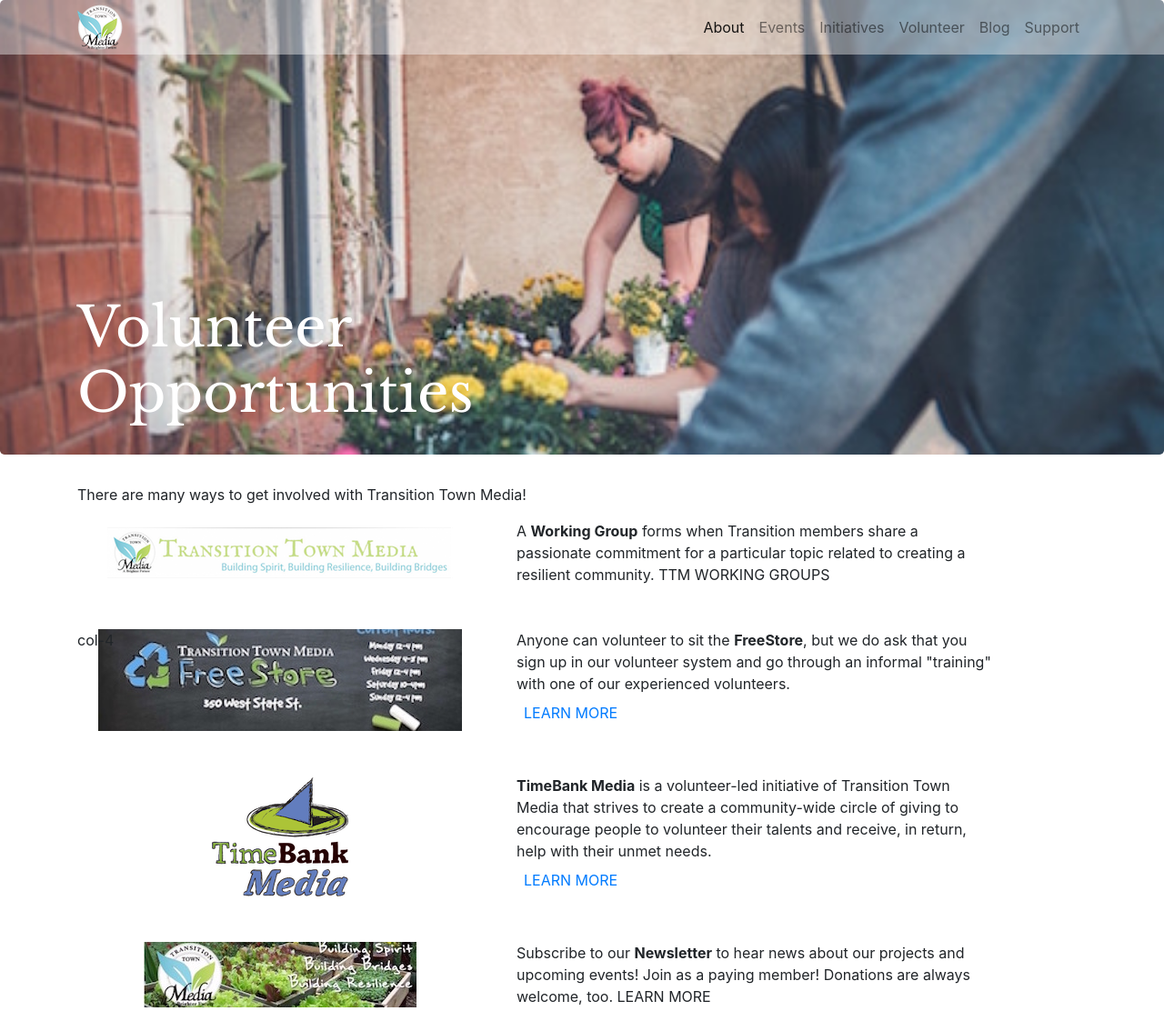
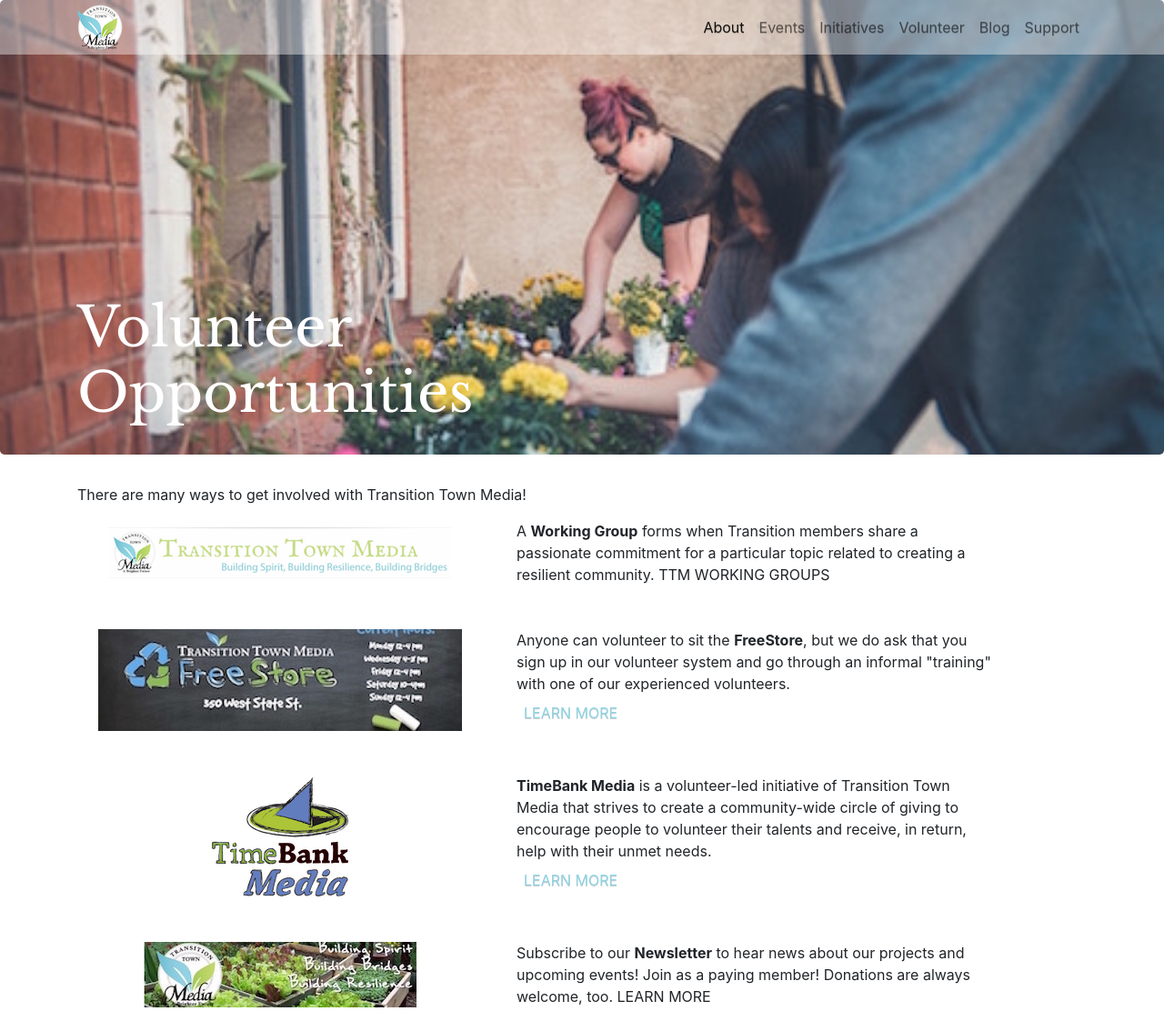
Before and after one commit to LoriImbesi/ttm-website-project, a PHP site: page /volunteerOps.php in a window 1280 px wide. Shown: the top 1112 px of the page at 91% size. Run offline with PHP 8.4, Linux system fonts and the light colour scheme; some libraries are stand-ins or nearby versions.

Commit message:
Changed size and color of See-all-events button; changed color of text links; adjusted image sizes on Volunteer page.

```diff
--- a/index.php
+++ b/index.php
@@ -84,8 +84,13 @@
                     <div class="card-deck-wrapper" style="background-color: #F8F8F8;">
                         <div class="card-deck">
                             <div class="card">
+
+                                 <!--    <div class="card-img-overlay">
+    <h5 class="card-title">Card title</h5> -->
                                 <img class="card-img-top" src="Assets/cardcapgreen.jpg" alt="Card image cap">
+
                                 <div class="card-body">
+
                                     <h5 class="card-title">6:00 p.m. - 9:00 p.m.</h5>
                                     <p class="card-text">Blood, Sweat and Tears: Works by Russell Craig @ Philadlephia Magic Gardens.</p>
                                     <p class="card-text"><small class="text-muted">Organized by: Powerful Artwork Advocates for Social Change</small></p>
--- a/ttm.css
+++ b/ttm.css
@@ -49,19 +49,20 @@ body, html {
     vertical-align: super;
     background-image: linear-gradient(to bottom, rgb 143,213,228);
     transition : background-color 0.5s ease 0s;
-   /* background-color: #8FD5E4; */
-    color: white;
-} */
+   /* background-color: #8FD5E4;
+color: white;*/
 
-.btn {
+
+.btn-see-all-events {
    border-top: 1px solid #96d1f8;
-   background: #8fd4e4;
-   background: -webkit-gradient(linear, left top, left bottom, from(#3e779d), to(#8fd4e4));
+   background: #8FD5E4;
+   /*background: -webkit-gradient(linear, left top, left bottom, from(#3e779d), to(#8fd4e4));
    background: -webkit-linear-gradient(top, #3e779d, #8fd4e4);
    background: -moz-linear-gradient(top, #3e779d, #8fd4e4);
    background: -ms-linear-gradient(top, #3e779d, #8fd4e4);
-   background: -o-linear-gradient(top, #3e779d, #8fd4e4);
-   padding: 5px 10px;
+   background: -o-linear-gradient(top, #3e779d, #8fd4e4); */
+    margin-left: 5px;
+   padding: 10px 15px;
    -webkit-border-radius: 8px;
    -moz-border-radius: 8px;
    border-radius: 8px;
@@ -70,17 +71,17 @@ body, html {
    box-shadow: rgba(0,0,0,1) 0 1px 0;
    text-shadow: rgba(0,0,0,.4) 0 1px 0;
    color: white;
-   font-size: 14px;
-   font-family: Helvetica, serif;
+   font-size: 15px;
+   font-family: "Open sans", serif;
    text-decoration: none;
    vertical-align: super;
    }
-.btn:hover {
+.btn-see-all-events:hover {
    border-top-color: #28597a;
    background: #28597a;
-   color: #ccc;
+   color: white;
    }
-.btn:active {
+.btn-see-all-events:active {
    border-top-color: #1b435e;
    background: #1b435e;
    }
@@ -95,9 +96,12 @@ footer {
 footer a {
     color: #8FD5E4;
 }
-footer a:hover,
+
+footer a:hover {
+    color: #28597a;
+}
 footer a:active {
-    color: gray;
+    color: lightgray;
 }
 
 footer .larger-footer-links {
@@ -105,10 +109,6 @@ footer .larger-footer-links {
 }
 footer .larger-footer-links a {
     font-size: 150%;
-}
-
-}
-
 }
 
 font {font-family:"Open Sans", sans-serif; }
@@ -123,7 +123,16 @@ h3 {color: #000033; font-family:"Libre Baskerville", sans-serif; }
 
 h4 {color: #000033; font-family:"Libre Baskerville", sans-serif; }
 
-
+.nav-link {
+    color: #8fd4e4;
+    text-shadow: rgba(0,0,0,.2) 0 1px 0;
+}
+.nav-link a:hover {
+    color: #28597a;
+}
+.nav-link a:active {
+    color: #28597a;
+}
 .section-heading {
     padding-top: 10px;
     font-family:"Libre Baskerville", serif;
--- a/volunteerOps.php
+++ b/volunteerOps.php
@@ -30,7 +30,7 @@
                     <div class="row">
 
 
-                    <div class="col-5 mb-5" style="background-image:url(Assets/TTMbanner.png); max-width: 100%;"></div>
+                        <div class="col-5 mb-5" style="background-image:url(Assets/TTMbanner.png)"; max-width= 100%;></div>
 
 
 
@@ -40,25 +40,24 @@
                         </div>
                         <div class="col-1 mb-5">
                         </div>
-                    <div class="col-5 mb-5 "style="background-image:url(Assets/free-store-fb-cover.jpg);">col-4</div>
+                        <div class="col-5 mb-5 "style="background-image:url(Assets/free-store-fb-cover.jpg)"; max-width= 100%; ></div>
                         <div class="col-6 mb-5">
                             <div class="px-2">
-                            Anyone can volunteer to sit the <strong>FreeStore</strong>, but we do ask that you sign up in our volunteer system and go through an informal "training" with one of our experienced volunteers.</div> <a class="nav-link" href="https://www.mediafreestore.com">LEARN MORE</a>
+                                Anyone can volunteer to sit the <strong>FreeStore</strong>, but we do ask that you sign up in our volunteer system and go through an informal "training" with one of our experienced volunteers.</div> <a class="nav-link" href="https://www.mediafreestore.com"style="color: #8fd4e4">LEARN MORE</a>
                         </div>
-                    <div class="col-5 mb-5 " style="background-image:url(Assets/TimeBank_Logo.png);"></div>
+                        <div class="col-5 mb-5 " style="background-image:url(Assets/TimeBank_Logo.png)"; max-width= 100%;></div>
                         <div class="col-6 mb-5">
 
                             <div class="px-2">
-                            <strong>TimeBank Media</strong> is a volunteer-led initiative of Transition Town Media that strives to create a community-wide circle of giving to encourage people to volunteer their talents and receive, in return, help with their unmet needs.</div> <a class="nav-link" href="https://timebankmedia.org/">LEARN MORE</a>
+                                <strong>TimeBank Media</strong> is a volunteer-led initiative of Transition Town Media that strives to create a community-wide circle of giving to encourage people to volunteer their talents and receive, in return, help with their unmet needs.</div> <a class="nav-link" href="https://timebankmedia.org/"style="color: #8fd4e4">LEARN MORE</a>
                         </div>
 
-                    <div class="col-5 mb-5 " style="background-image:url(Assets/ttmbuildingspirit_garden.jpg);"></div>
-
+                        <div class="col-5 mb-5 " style="background-image:url(Assets/ttmbuildingspirit_garden.jpg)"; max-width= 100%;></div>
                         <div class="col-6 mb-5">
                             <div class="px-2">
                                 Subscribe to our <strong>Newsletter</strong> to hear news about our projects and upcoming events! Join as a paying member! Donations are always welcome, too. LEARN MORE</div>
                         </div>
-                    <div class="col-5 mb-5 " style="background-image:url(Assets/conferenceroom2.png);"></div>
+                        <div class="col-5 mb-5 " style="background-image:url(Assets/conferenceroom2.png)"; max-width= 100%;></div>
                         <div class="col-6 mb-5">
                             <div class="px-2">
                                 <strong>Steering Group</strong> holds monthly business meetings where the WGs report on their activities, hear other members’ ideas, discuss strategies, and get support as needed. LEARN MORE</div>
```
Lines whose indentation alone changed are shown as unchanged.
